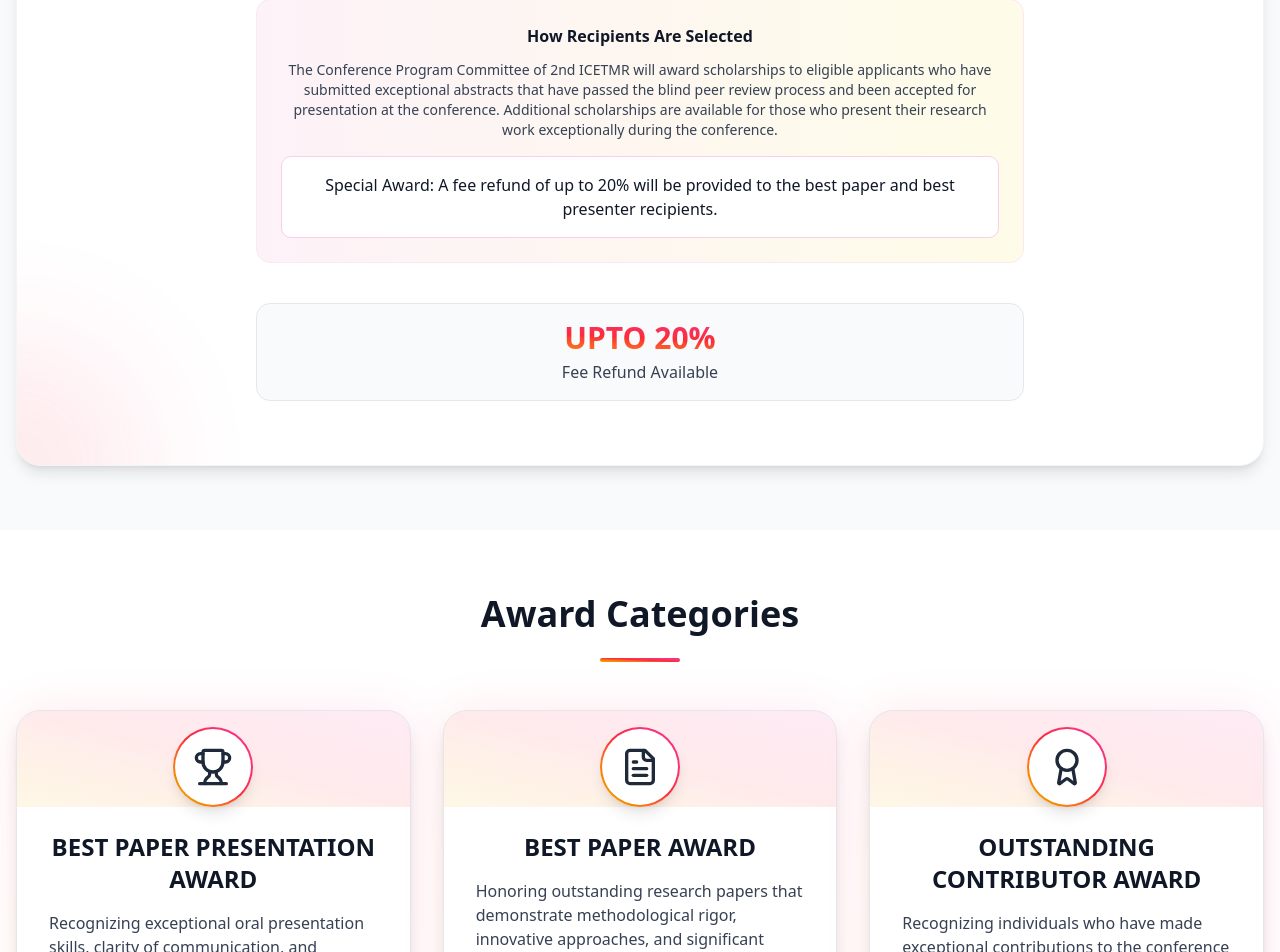
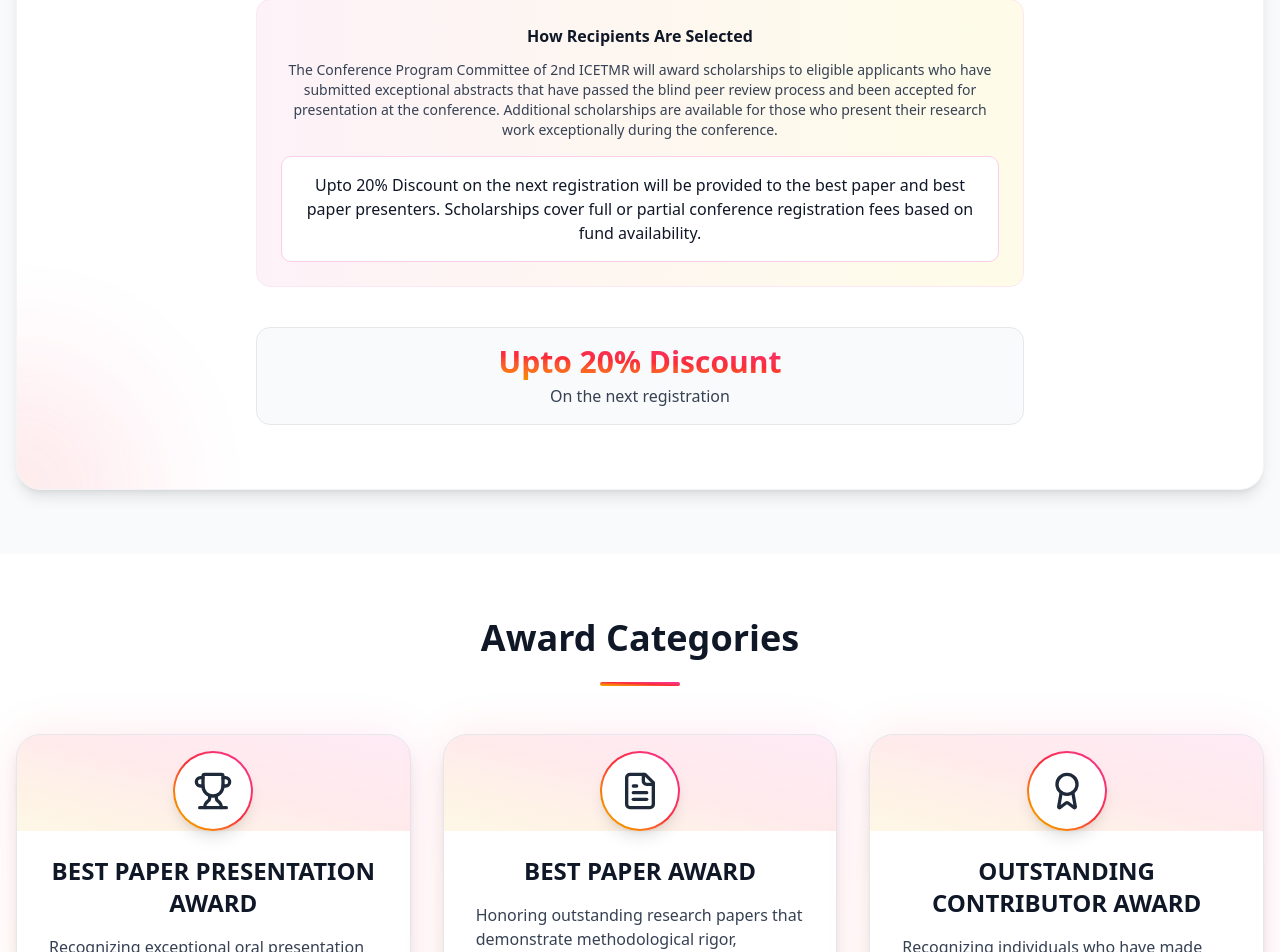
Before and after one commit to ZepResearch/icetmr, a Next.js app: page /awards in a window 1280 px wide. Shown: the part 992-1944 px from the top of the page. Built offline with nearby package versions, Linux system fonts and the light colour scheme; no server answers.

Commit message:
feat: Update award details and discount information on the Awards page

```diff
--- a/src/app/(pages)/awards/Content.jsx
+++ b/src/app/(pages)/awards/Content.jsx
@@ -91,7 +91,7 @@ export default function AwardsPage() {
                     </p>
                     <div className="bg-white rounded-lg p-4 border border-pink-200">
                       <p className="font-medium text-gray-900">
-                        Special Award: A fee refund of up to 20% will be provided to the best paper and best presenter recipients.
+                        Upto 20% Discount on the next registration will be provided to the best paper and best paper presenters. Scholarships cover full or partial conference registration fees based on fund availability.
                       </p>
                     </div>
                   </div>
@@ -100,9 +100,9 @@ export default function AwardsPage() {
                 <div className="grid grid-cols-1 md:grid-cols-1 gap-4 mt-10">
                   <div className="bg-gray-50 rounded-xl border border-gray-200 p-4">
                     <div className="text-3xl font-bold bg-gradient-to-bl from-pink-500 via-red-500 to-yellow-500 bg-clip-text text-transparent mb-1">
-                      UPTO 20%
+                      Upto 20% Discount
                     </div>
-                    <div className="text-gray-700">Fee Refund Available</div>
+                    <div className="text-gray-700">On the next registration</div>
                   </div>
 
                   {/* <div className="bg-gray-50 rounded-xl border border-gray-200 p-4">
```
